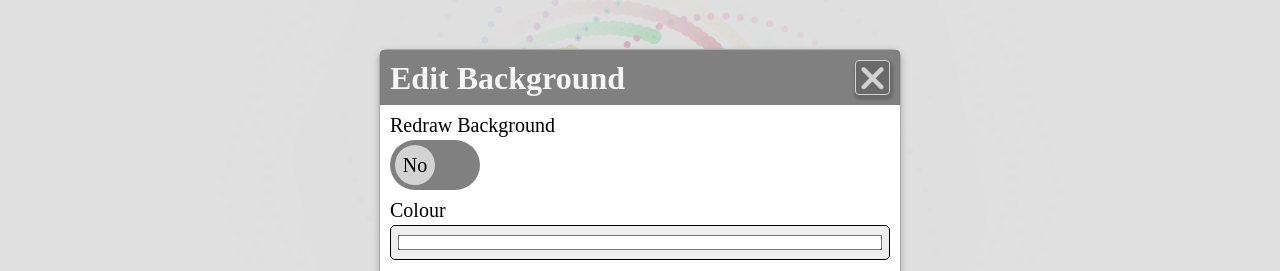
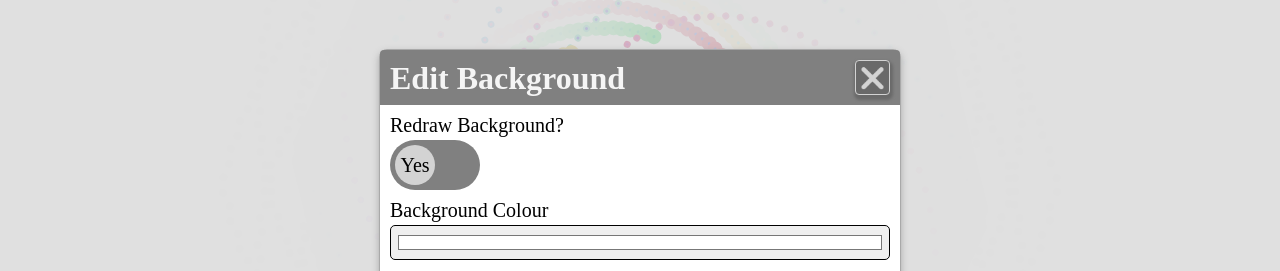
Before and after one commit to LiamMyles/polygon-art, a React (Create React App) app: page / in a window 1280 px wide. Both pictures are taken after a click on the button "Edit Background". Shown: the part 175-446 px from the top of the page. Built offline with nearby package versions, Linux system fonts and the light colour scheme.

Commit message:
Update edit background lables and text

```diff
--- a/src/components/EditBackgroundModal.tsx
+++ b/src/components/EditBackgroundModal.tsx
@@ -65,12 +65,12 @@ export const EditBackgroundModal: React.FC = () => {
         <ToggleSwitch
           checked={shouldRedrawBackground}
           id="redraw-background-toggle"
-          label="Redraw Background"
+          label="Redraw Background?"
           setFunction={setShouldRedrawBackground}
-          checkedText={{ checked: "Yes", unchecked: "No" }}
+          checkedText={{ checked: "No", unchecked: "Yes" }}
         />
         <div>
-          <label htmlFor="background-colour-picker">Colour</label>
+          <label htmlFor="background-colour-picker">Background Colour</label>
           <ColourPickerInput
             id="background-colour-picker"
             type="color"
```
